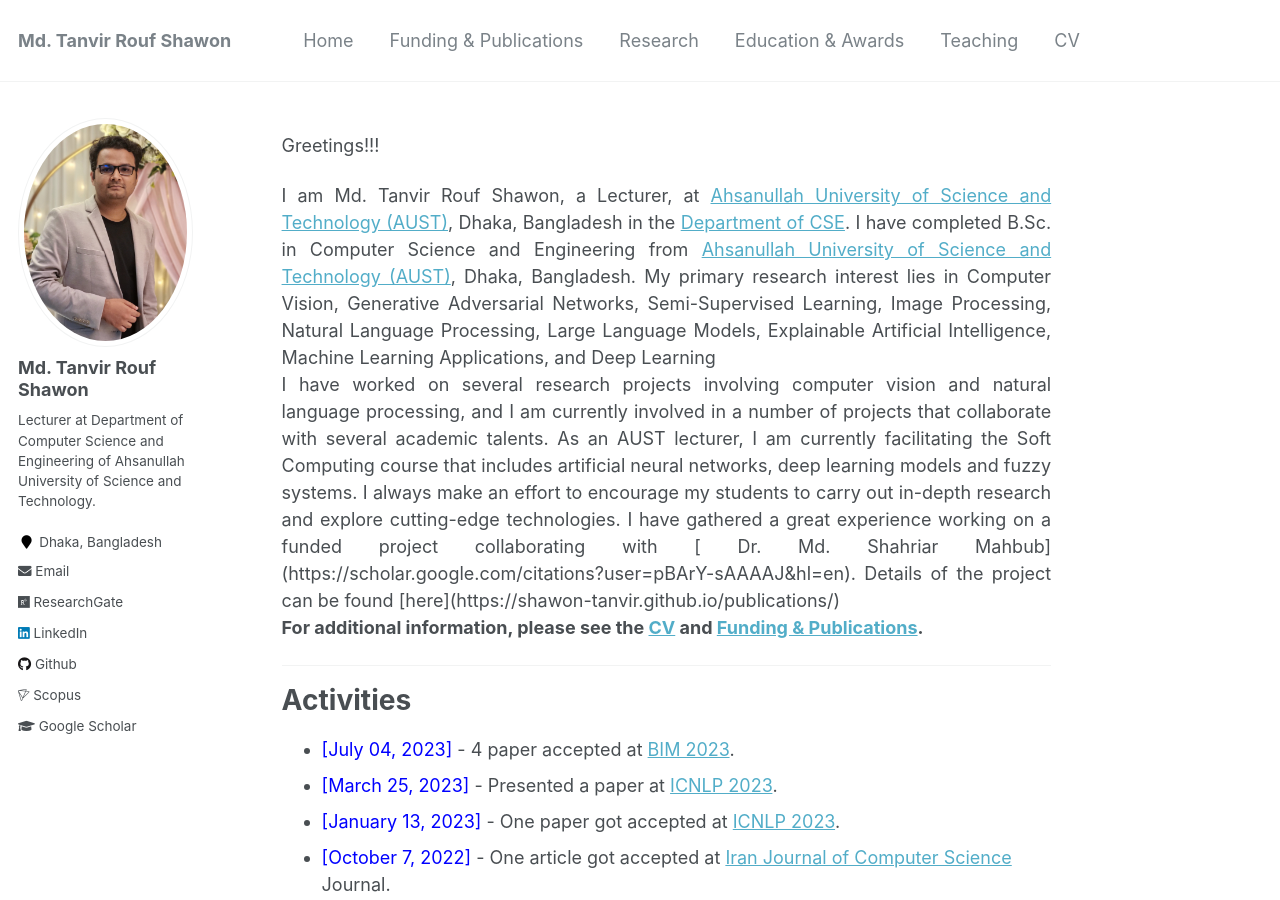
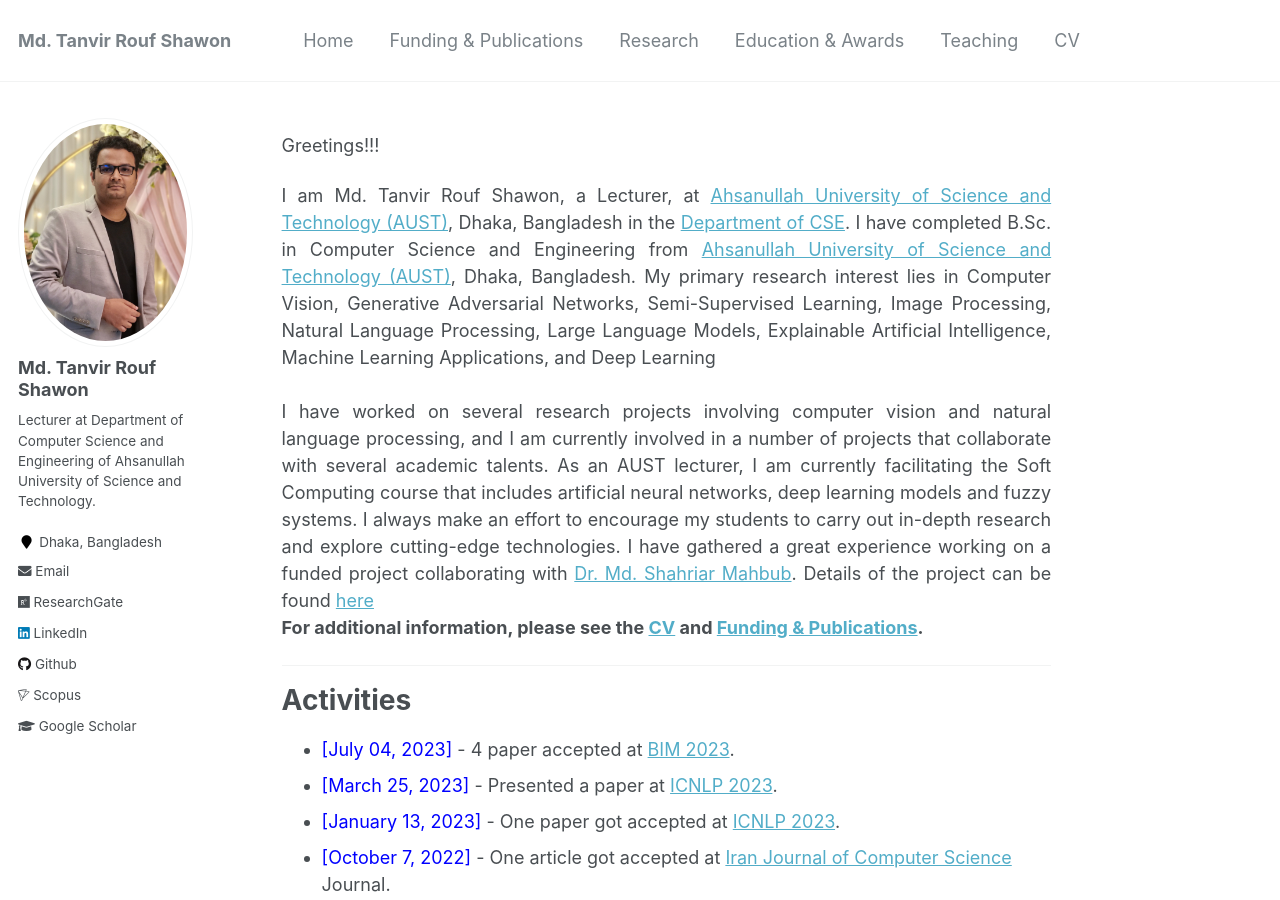
Before and after one commit to shawon-tanvir/shawon-tanvir.github.io, a Jekyll site: the page built from _pages/about.md, in a window 1280 px wide and 900 px high. Built offline with Jekyll 4.4.1, drawn with Linux system fonts in a browser that asks for light colours; a script that is not in the unit is left out.

Commit message:
Update about.md

```diff
--- a/_pages/about.md
+++ b/_pages/about.md
@@ -12,9 +12,9 @@ Greetings!!!
 
 <div style="text-align: justify">
 
-I am Md. Tanvir Rouf Shawon, a Lecturer, at <a href="http://aust.edu/">Ahsanullah University of Science and Technology (AUST)</a>, Dhaka, Bangladesh in the <a href="https://www.aust.edu/cse">Department of CSE</a>. I have completed B.Sc. in Computer Science and Engineering from <a href="http://aust.edu/">Ahsanullah University of Science and Technology (AUST)</a>, Dhaka, Bangladesh. My primary research interest lies in Computer Vision, Generative Adversarial Networks, Semi-Supervised Learning, Image Processing, Natural Language Processing, Large Language Models, Explainable Artificial Intelligence, Machine Learning Applications, and Deep Learning<br />
+I am Md. Tanvir Rouf Shawon, a Lecturer, at <a href="http://aust.edu/">Ahsanullah University of Science and Technology (AUST)</a>, Dhaka, Bangladesh in the <a href="https://www.aust.edu/cse">Department of CSE</a>. I have completed B.Sc. in Computer Science and Engineering from <a href="http://aust.edu/">Ahsanullah University of Science and Technology (AUST)</a>, Dhaka, Bangladesh. My primary research interest lies in Computer Vision, Generative Adversarial Networks, Semi-Supervised Learning, Image Processing, Natural Language Processing, Large Language Models, Explainable Artificial Intelligence, Machine Learning Applications, and Deep Learning<br /><br/>
 
-I have worked on several research projects involving computer vision and natural language processing, and I am currently involved in a number of projects that collaborate with several academic talents. As an AUST lecturer, I am currently facilitating the Soft Computing course that includes artificial neural networks, deep learning models and fuzzy systems. I always make an effort to encourage my students to carry out in-depth research and explore cutting-edge technologies. I have gathered a great experience working on a funded project collaborating with [ Dr. Md. Shahriar Mahbub](https://scholar.google.com/citations?user=pBArY-sAAAAJ&hl=en). Details of the project can be found [here](https://shawon-tanvir.github.io/publications/)  <br />
+I have worked on several research projects involving computer vision and natural language processing, and I am currently involved in a number of projects that collaborate with several academic talents. As an AUST lecturer, I am currently facilitating the Soft Computing course that includes artificial neural networks, deep learning models and fuzzy systems. I always make an effort to encourage my students to carry out in-depth research and explore cutting-edge technologies. I have gathered a great experience working on a funded project collaborating with <a href="https://scholar.google.com/citations?user=pBArY-sAAAAJ&hl=en">Dr. Md. Shahriar Mahbub</a>. Details of the project can be found <a href="https://shawon-tanvir.github.io/publications/">here</a>  <br />
 </div>
 
 
```
